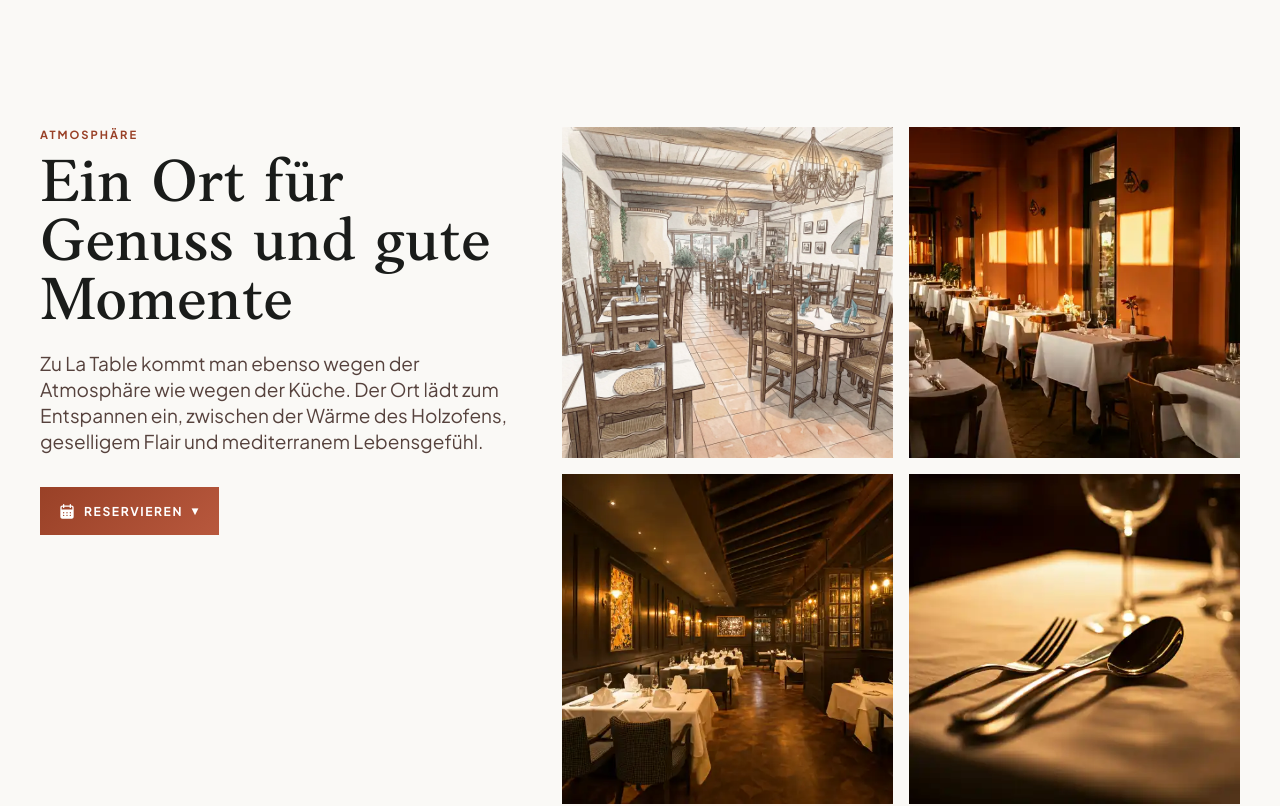
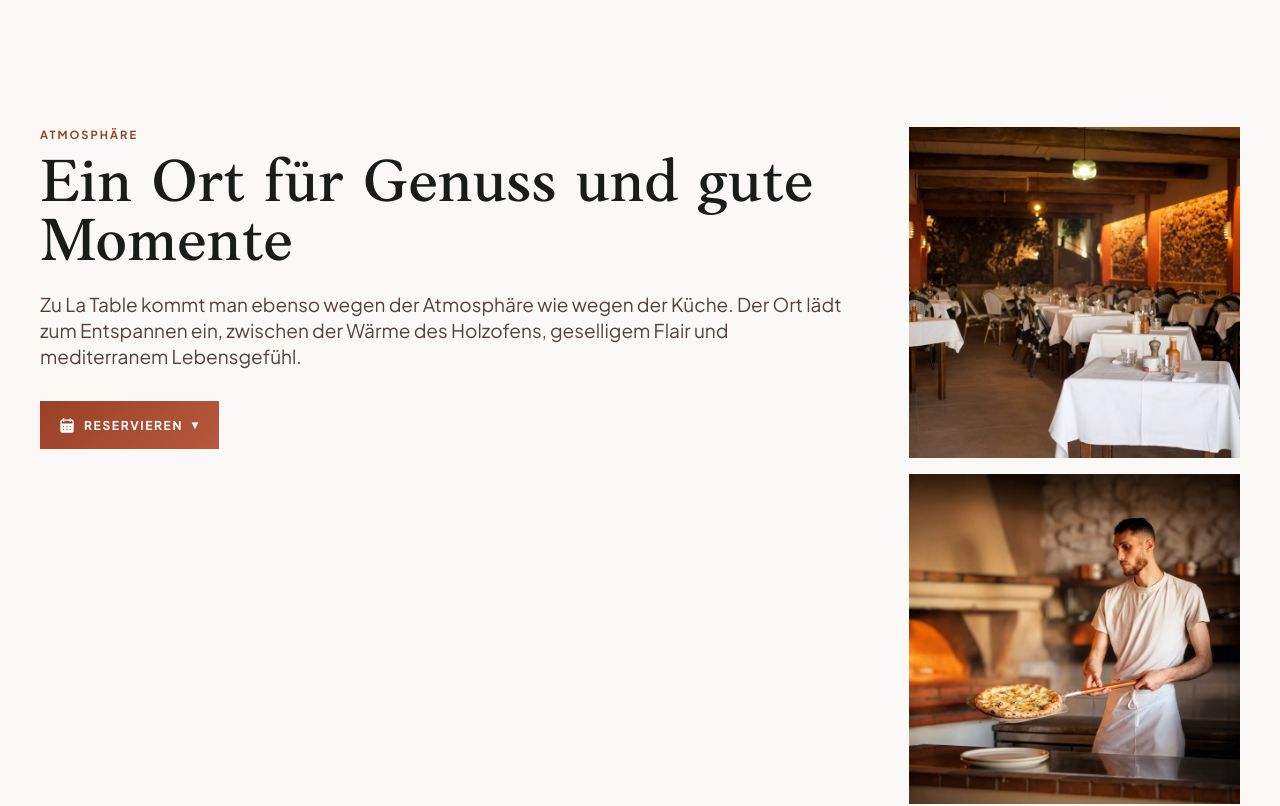
Before and after one commit to RassoApp/la-table-antibes-preview, a React (Vite) app: page /de in a window 1280 px wide. Shown: the part 2340-3146 px from the top of the page. Built offline with nearby package versions, Linux system fonts and the light colour scheme.

Commit message:
Refine ambiance section image layout

```diff
--- a/src/site/pages/HomePage.jsx
+++ b/src/site/pages/HomePage.jsx
@@ -118,18 +118,12 @@ export function HomePage() {
             </div>
           </div>
 
-          <div className="v5-cuisine__grid v5-ambiance__media">
+          <div className="v5-ambiance__media">
             <figure className="v5-showcase-card v5-ambiance__card">
-              <img src={siteMedia.ambianceTopLeft} alt="" loading="lazy" decoding="async" />
+              <img src={siteMedia.ambianceInterior} alt="" loading="lazy" decoding="async" />
             </figure>
             <figure className="v5-showcase-card v5-ambiance__card">
-              <img src={siteMedia.ambianceTopRight} alt="" loading="lazy" decoding="async" />
-            </figure>
-            <figure className="v5-showcase-card v5-ambiance__card">
-              <img src={siteMedia.ambianceBottomLeft} alt="" loading="lazy" decoding="async" />
-            </figure>
-            <figure className="v5-showcase-card v5-ambiance__card">
-              <img src={siteMedia.ambianceBottomRight} alt="" loading="lazy" decoding="async" />
+              <img src={siteMedia.ambiancePizza} alt="" loading="lazy" decoding="async" />
             </figure>
           </div>
         </div>
--- a/src/site/styles-theme.css
+++ b/src/site/styles-theme.css
@@ -127,9 +127,10 @@
 .v5-shell .v5-cuisine,
 .v5-shell .v5-ambiance,
 .v5-shell .v6-home-story {
+  --v5-feature-gap: clamp(2.8rem, 4vw, 4.2rem);
   display: grid;
   grid-template-columns: 0.82fr 1.18fr;
-  gap: clamp(2.8rem, 4vw, 4.2rem);
+  gap: var(--v5-feature-gap);
   align-items: start;
 }
 
@@ -155,11 +156,31 @@
   color: var(--muted);
 }
 
-.v5-shell .v5-cuisine__grid,
-.v5-shell .v5-ambiance__media {
+.v5-shell .v5-cuisine__grid {
   display: grid;
   grid-template-columns: repeat(2, minmax(0, 1fr));
   gap: 1rem;
+}
+
+.v5-shell .v5-ambiance__media {
+  display: grid;
+  grid-template-columns: 1fr;
+  gap: 1rem;
+}
+
+.v5-shell .v5-ambiance__card {
+  width: 100%;
+}
+
+@media (min-width: 901px) {
+  .v5-shell .v5-ambiance {
+    --v5-ambiance-media-width: calc((100% - var(--v5-feature-gap)) * 0.295 - 0.5rem);
+    grid-template-columns: minmax(0, 1fr) var(--v5-ambiance-media-width);
+  }
+
+  .v5-shell .v5-ambiance__media {
+    justify-items: stretch;
+  }
 }
 
 .v5-shell .v6-home-story__media {
@@ -465,16 +486,23 @@
     line-height: 1.02;
   }
 
-  .v5-shell .v5-cuisine__grid,
+  .v5-shell .v5-cuisine__grid {
+    grid-template-columns: repeat(2, minmax(0, 1fr));
+    gap: 0.75rem;
+  }
+
   .v5-shell .v5-ambiance__media {
     grid-template-columns: repeat(2, minmax(0, 1fr));
     gap: 0.75rem;
   }
 
   .v5-shell .v5-showcase-card img,
-  .v5-shell .v5-ambiance__card img,
   .v5-shell .v5-contact-figure img {
     aspect-ratio: 5 / 4;
+  }
+
+  .v5-shell .v5-ambiance__card img {
+    aspect-ratio: 1 / 1;
   }
 
   .v5-shell .v5-about-highlights {
```
Also changed, not shown: src/site/media.js (+4 -8 lines), src/site/assets/images/home/ambiance-interior.webp (added), src/site/assets/images/home/ambiance-pizza.webp (added).
